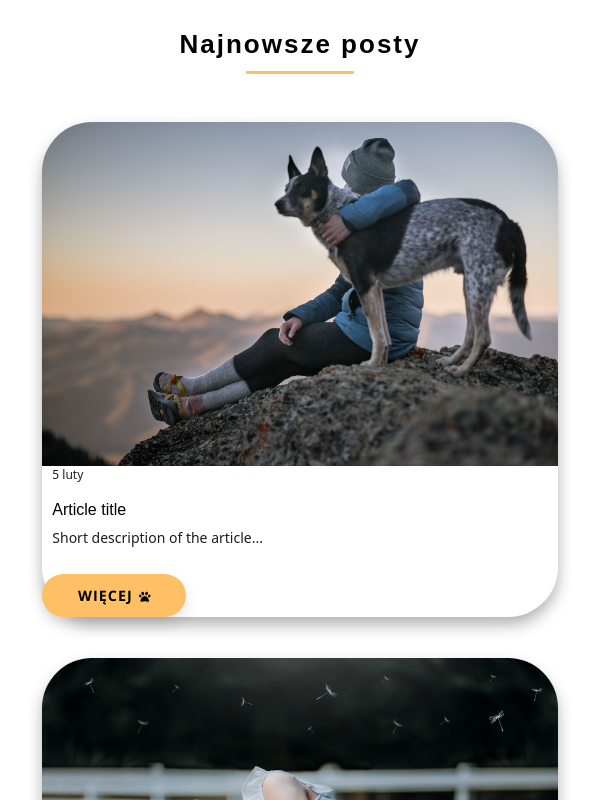
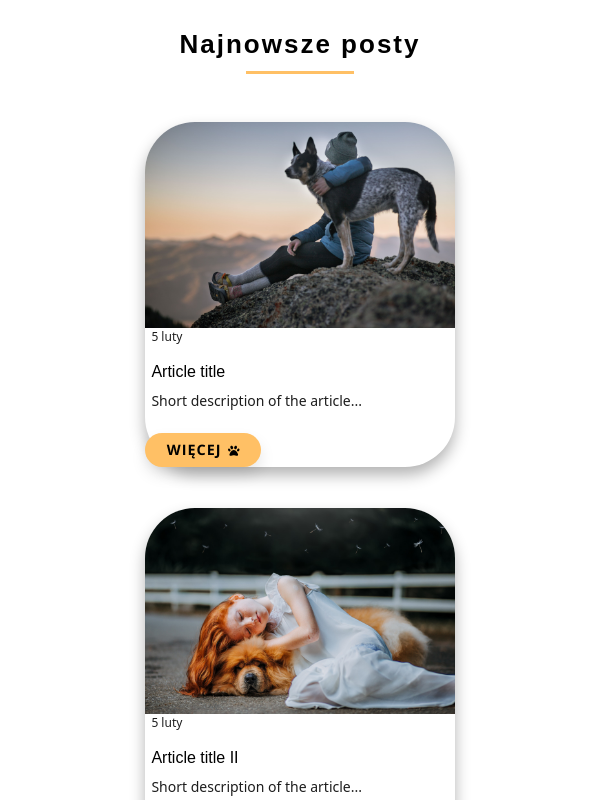
Before and after one commit to magdalena3546/BestaNutrado, a React (Create React App) app: page / in a window 600 px wide. Shown: the part 2420-3220 px from the top of the page. Built offline with nearby package versions, Linux system fonts and the light colour scheme; a web font is replaced by a local one.

Commit message:
fix error

```diff
--- a/src/common/PostDescription/PostDescription.module.scss
+++ b/src/common/PostDescription/PostDescription.module.scss
@@ -37,13 +37,13 @@
     }
 }
 
-// @media ((min-width: 414px) and (max-width: 800px) and (orientation: landscape)) or ((min-width: 500px) and (max-width: 700px) and (orientation: portrait)) {
-//     .box {
-//         width: 60%;
-//         margin-left: auto;
-//         margin-right: auto;
-//     }
-// }
+@media ((min-width: 414px) and (max-width: 800px) and (orientation: landscape)) or ((min-width: 500px) and (max-width: 700px) and (orientation: portrait)) {
+    .box {
+        width: 60%;
+        margin-left: auto;
+        margin-right: auto;
+    }
+}
 
 @media (min-width: 1025px) {
     .box {
```
